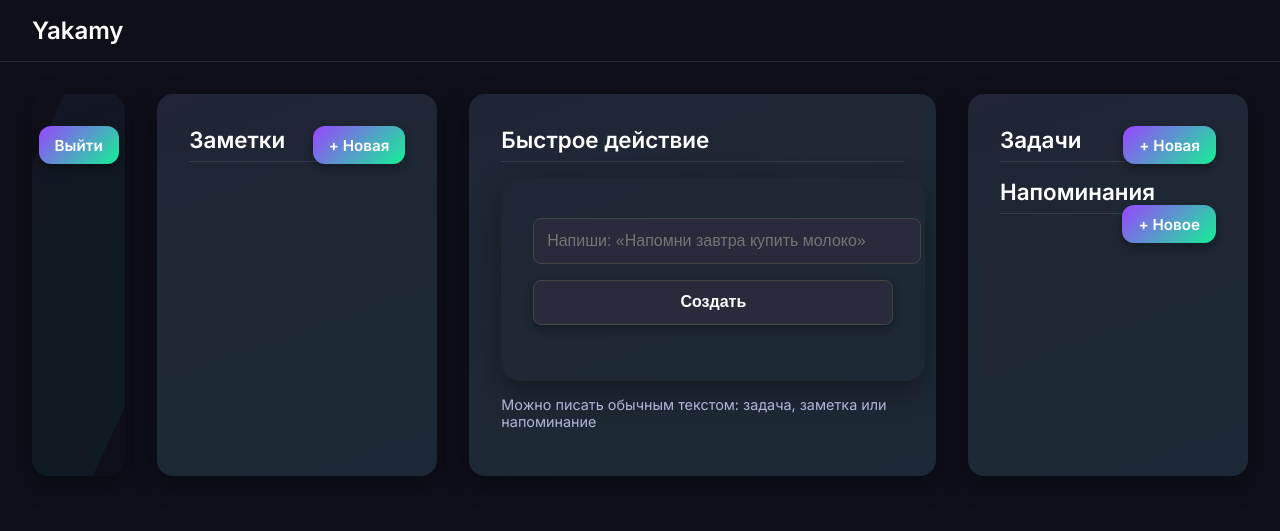
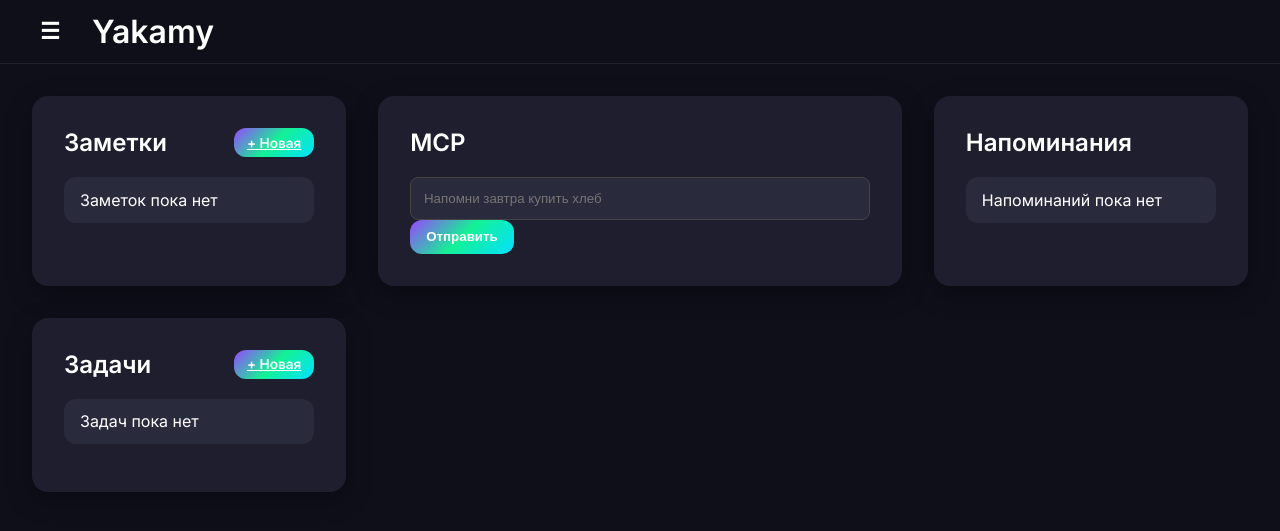
Before and after one commit to RaTaTaPAPAZ/Yakamy_Alpha, a Django app: page / in a window 1280 px wide. Shown: the top 531 px of the page. Run offline with Django 5.2, Linux system fonts and the light colour scheme; a user stored in the database is signed in; data comes from the database, SQL or seed files in the repository; both versions use the stored data as it was after the commit; data that the repository does not hold is empty.

Commit message:
на проверку

```diff
--- a/core/static/gallery/style.css
+++ b/core/static/gallery/style.css
@@ -1,246 +1,162 @@
-/* Подключаем шрифты */
 @import url('https://fonts.googleapis.com/css2?family=Inter:wght@400;600&display=swap');
 
 :root {
-    --primary-color: #9945FF;
-    --secondary-color: #14F195;
-    --primary-hover: #DC1FFF;
-    --bg-color: #0F0F1A;
-    --card-bg: #1E1E2F;
-    --text-color: #FFFFFF;
-    --secondary-text: #B1B5D6;
-    --shadow-color: rgba(0,0,0,0.35);
-    --gradient-primary: linear-gradient(135deg, #9945FF, #14F195, #03E1FF);
+    --primary: #9945FF;
+    --bg: #0F0F1A;
+    --card: #1E1E2F;
+    --text: #FFFFFF;
+    --muted: #B1B5D6;
+    --shadow: rgba(0,0,0,0.35);
+    --gradient: linear-gradient(135deg, #9945FF, #14F195, #03E1FF);
+}
+
+* {
+    box-sizing: border-box;
 }
 
 body {
+    margin: 0;
     font-family: 'Inter', sans-serif;
-    background-color: var(--bg-color);
-    color: var(--text-color);
-    margin: 0;
+    background: var(--bg);
+    color: var(--text);
+    overflow-x: hidden;
+}
+
+/* TOPBAR */
+.topbar {
+    height: 64px;
+    display: flex;
+    align-items: center;
+    gap: 1rem;
+    padding: 0 1.5rem;
+    border-bottom: 1px solid rgba(255,255,255,0.08);
+}
+
+.burger {
+    background: none;
+    border: none;
+    color: var(--text);
+    font-size: 1.4rem;
+    cursor: pointer;
+}
+
+/* APP */
+.app {
+    position: relative;
+}
+
+/* SIDEBAR */
+.sidebar {
+    position: fixed;
+    top: 64px;
+    left: 0;
+    width: 240px;
+    height: calc(100vh - 64px);
+    background: #0C0C14;
+    border-right: 1px solid rgba(255,255,255,0.08);
+    transform: translateX(-100%);
+    transition: transform 0.3s ease;
+    z-index: 1000;
+}
+
+.sidebar-open .sidebar {
+    transform: translateX(0);
+}
+
+.sidebar-header {
+    padding: 1.5rem;
+    font-weight: 600;
+}
+
+.sidebar-content {
+    padding: 1rem;
+}
+
+/* OVERLAY */
+.overlay {
+    position: fixed;
+    inset: 0;
+    background: rgba(0,0,0,0.5);
+    opacity: 0;
+    pointer-events: none;
+    transition: opacity 0.3s ease;
+    z-index: 900;
+}
+
+.sidebar-open .overlay {
+    opacity: 1;
+    pointer-events: auto;
+}
+
+/* DASHBOARD */
+.dashboard {
+    padding: 2rem;
+    display: grid;
+    grid-template-columns: 3fr 5fr 3fr;
+    gap: 2rem;
+}
+
+/* CARDS */
+section {
+    background: var(--card);
+    padding: 2rem;
+    border-radius: 1rem;
+    box-shadow: 0 8px 24px var(--shadow);
+}
+
+/* HEADERS */
+h2 {
+    margin-top: 0;
+    display: flex;
+    justify-content: space-between;
+    align-items: center;
+}
+
+/* BUTTONS */
+.btn, button {
+    background: var(--gradient);
+    border: none;
+    color: white;
+    padding: 0.6rem 1rem;
+    border-radius: 0.75rem;
+    font-weight: 600;
+    cursor: pointer;
+}
+
+.btn.small {
+    padding: 0.4rem 0.8rem;
+    font-size: 0.85rem;
+}
+
+/* LISTS */
+ul {
+    list-style: none;
     padding: 0;
 }
 
-a {
-    text-decoration: none;
-    color: var(--primary-color);
-    font-weight: 600;
+li {
+    background: #2A2A3D;
+    padding: 0.8rem 1rem;
+    border-radius: 0.75rem;
+    display: flex;
+    justify-content: space-between;
+    margin-bottom: 0.5rem;
 }
 
-/* Кнопки с градиентом */
-button, .btn {
-    background: var(--gradient-primary);
-    background-size: 200% 200%;
-    color: white;
-    border: none;
-    padding: 0.6rem 1rem;
+/* MCP */
+.mcp_message {
+    background: #2A2A3D;
+    padding: 1rem;
     border-radius: 0.75rem;
-    cursor: pointer;
-    font-weight: 600;
-    font-size: 0.95rem;
-    transition: all 0.4s ease;
-    box-shadow: 0 4px 10px var(--shadow-color);
+    margin-bottom: 1rem;
+    color: var(--muted);
 }
 
-button:hover, .btn:hover {
-    background-position: right center;
-    transform: translateY(-2px);
-    box-shadow: 0 6px 16px var(--shadow-color);
-}
-
-button:active, .btn:active {
-    transform: translateY(0);
-    box-shadow: 0 4px 10px var(--shadow-color);
-}
-
-/* Header */
-header {
-    display: flex;
-    justify-content: space-between;
-    align-items: center;
-    padding: 1rem 2rem;
-    border-bottom: 1px solid rgba(255,255,255,0.1);
-}
-
-header h1 {
-    font-size: 1.5rem;
-    margin: 0;
-}
-
-/* Главная сетка */
-main {
-    display: grid;
-    grid-template-columns: 1fr 3fr 5fr 3fr;
-    gap: 2rem;
-    padding: 2rem;
-}
-
-/* Секции с градиентным hover */
-section {
-    background: var(--card-bg);
-    padding: 2rem;
-    border-radius: 1rem;
-    box-shadow: 0 8px 24px var(--shadow-color);
-    transition: all 0.4s ease;
-    position: relative;
-    overflow: hidden;
-}
-
-section::before {
-    content: '';
-    position: absolute;
-    top: -50%;
-    left: -50%;
-    width: 200%;
-    height: 200%;
-    background: var(--gradient-primary);
-    opacity: 0.05;
-    transform: rotate(25deg);
-    transition: opacity 0.4s ease;
-    z-index: 0;
-}
-
-section:hover::before {
-    opacity: 0.15;
-}
-
-section * {
-    position: relative;
-    z-index: 1;
-}
-
-.profile_block{
-    display: flex;
-    justify-content: center;
-    align-items:start;
-    max-width: max-content;
-    background: var(--bg-color);
-    margin: 0;
-}
-h2 {
-    margin-top: 0;
-    font-size: 1.4rem;
-    margin-bottom: 1rem;
-    border-bottom: 1px solid rgba(255,255,255,0.1);
-    padding-bottom: 0.5rem;
-    color: var(--text-color);
-}
-
-/* Списки */
-ul {
-    list-style: none;
-    padding: 0;
-    margin: 0;
-}
-
-li {
-    padding: 0.8rem 1rem;
-    display: flex;
-    justify-content: space-between;
-    align-items: center;
-    border-radius: 0.75rem;
+input {
+    width: 100%;
+    padding: 0.8rem;
+    border-radius: 0.5rem;
     background: #2A2A3D;
-    margin-bottom: 0.5rem;
-    box-shadow: 0 2px 6px rgba(0,0,0,0.25);
-    transition: all 0.3s ease;
-}
-
-li:hover {
-    transform: translateY(-2px);
-    box-shadow: 0 4px 12px rgba(0,0,0,0.35);
-    background: linear-gradient(135deg, #9945FF, #14F195, #03E1FF);
+    border: 1px solid #444;
     color: white;
 }
-
-.actions a {
-    margin-left: 0.5rem;
-    color: var(--secondary-text);
-    font-size: 1rem;
-    transition: all 0.3s ease;
-}
-
-.actions a:hover {
-    color: var(--primary-color);
-}
-
-.actions {
-    display: inline-block;
-    padding: 0.5rem 1rem;
-    background: #2A2A3D;
-    color: var(--text-color);
-    border-radius: 0.75rem;
-    font-weight: 600;
-    margin-top: 0.5rem;
-    transition: all 0.4s ease;
-}
-
-.actions:hover {
-    background: var(--gradient-primary);
-    color: white;
-}
-
-/* Страница входа */
-.login-body {
-    display: flex;
-    justify-content: center;
-    align-items: center;
-    height: 100vh;
-    background: var(--bg-color);
-    margin: 0;
-}
-
-form h2, form h3 {
-    text-align: center;
-    margin-bottom: 1.5rem;
-    color: var(--text-color);
-}
-
-form {
-    background: var(--card-bg);
-    padding: 2.5rem 2rem;
-    border-radius: 1.25rem;
-    box-shadow: 0 10px 30px var(--shadow-color);
-    width: 360px;
-    transition: all 0.4s ease;
-    position: relative;
-    overflow: hidden;
-}
-
-form::before {
-    content: '';
-    position: absolute;
-    top: -50%;
-    left: -50%;
-    width: 200%;
-    height: 200%;
-    background: var(--gradient-primary);
-    opacity: 0.05;
-    transform: rotate(25deg);
-    transition: opacity 0.4s ease;
-    z-index: 0;
-}
-
-form:hover::before {
-    opacity: 0.15;
-}
-
-form * {
-    position: relative;
-    z-index: 1;
-}
-
-input, button {
-    width: 100%;
-    padding: 0.8rem;
-    margin-bottom: 1rem;
-    border-radius: 0.5rem;
-    border: 1px solid #444;
-    font-size: 1rem;
-    background: #2A2A3D;
-    color: var(--text-color);
-}
-
-input:focus {
-    outline: none;
-    border: 1px solid var(--primary-color);
-}
--- a/core/templates/dashboard.html
+++ b/core/templates/dashboard.html
@@ -8,16 +8,37 @@
 </head>
 <body>
 
-<header>
+<header class="topbar">
+    <button class="burger" onclick="toggleSidebar()">☰</button>
     <h1>Yakamy</h1>
 </header>
 
-<main>
-    <section class="profile_block">
+<div class="app">
+
+    <!-- SIDEBAR -->
+    <aside class="sidebar" id="sidebar">
+        <div class="sidebar-header">
+            <span>Аккаунт</span>
+        </div>
+
+        <nav class="sidebar-content">
             <a href="{% url 'logout' %}" class="btn">Выйти</a>
-    </section>
+        </nav>
+    </aside>
+
+    <!-- OVERLAY -->
+    <div class="overlay" id="overlay" onclick="toggleSidebar()"></div>
+
+    <!-- MAIN -->
+    <main class="dashboard">
+
+        <!-- NOTES -->
         <section>
-        <h2>Заметки <a href="{% url 'create_note' %}" class="btn" style="float:right;">+ Новая</a></h2>
+            <h2>
+                Заметки
+                <a href="{% url 'create_note' %}" class="btn small">+ Новая</a>
+            </h2>
+
             <ul>
                 {% for note in notes %}
                     <li>
@@ -27,59 +48,93 @@
                             <a href="{% url 'delete_note' note.id %}">🗑</a>
                         </span>
                     </li>
+                {% empty %}
+                    <li class="empty">Заметок пока нет</li>
                 {% endfor %}
             </ul>
         </section>
-    <section>
-        <h2>Быстрое действие</h2>
 
-        <form method="post" action="{% url 'mcp_create' %}">
+        <!-- MCP -->
+        <section class="mcp">
+            <h2>MCP</h2>
+
+            {% if request.session.mcp %}
+                {% if request.session.mcp.question %}
+                    <div class="mcp_message">
+                        {{ request.session.mcp.question }}
+                    </div>
+                {% endif %}
+            {% endif %}
+
+            <form method="post"
+                  action="{% if request.session.mcp %}{% url 'mcp_clarify' %}{% else %}{% url 'mcp_create' %}{% endif %}">
                 {% csrf_token %}
+
                 <input
-                onkeydown="if(event.key==='Enter'){this.form.submit();}"
                     type="text"
-                name="text"
-                placeholder="Напиши: «Напомни завтра купить молоко»"
+                    name="{% if request.session.mcp %}answer{% else %}text{% endif %}"
+                    placeholder="Напомни завтра купить хлеб"
                     autocomplete="off"
+                    class="{% if request.session.mcp %}mcp-active{% endif %}"
                 >
-            <button type="submit">Создать</button>
+
+                <button type="submit">Отправить</button>
             </form>
-
-        <p style="color: var(--secondary-text); font-size: 0.9rem;">
-            Можно писать обычным текстом: задача, заметка или напоминание
-        </p>
         </section>
 
+        <!-- REMINDERS -->
         <section>
-        <h2>Задачи <a href="{% url 'create_task' %}" class="btn" style="float:right;">+ Новая</a></h2>
+            <h2>
+                Напоминания
+            </h2>
+
+            <ul>
+                {% for reminder in reminders %}
+                    <li>
+                        {{ reminder.text }}
+                        <small>
+                            {{ reminder.remind_at|date:"d.m.Y H:i" }}
+                        </small>
+                        <span class="actions">
+                            <a href="{% url 'delete_reminder' reminder.id %}">🗑</a>
+                        </span>
+                    </li>
+                {% empty %}
+                    <li class="empty">Напоминаний пока нет</li>
+                {% endfor %}
+            </ul>
+        </section>
+
+        <!-- TASKS -->
+        <section>
+            <h2>
+                Задачи
+                <a href="{% url 'create_task' %}" class="btn small">+ Новая</a>
+            </h2>
+
             <ul>
                 {% for task in tasks %}
                     <li>
-                {{ task.title }} ({{ task.status }})
-                {% if task.due_date %} — {{ task.due_date }}{% endif %}
+                        {{ task.title }}
                         <span class="actions">
                             <a href="{% url 'edit_task' task.id %}">✏️</a>
                             <a href="{% url 'delete_task' task.id %}">🗑</a>
                         </span>
                     </li>
-        {% endfor %}
-        </ul>
-
-        <h2>Напоминания <a href="{% url 'create_reminder' %}" class="btn" style="float:right;">+ Новое</a></h2>
-        <ul>
-        {% for reminder in reminders %}
-            <li>
-                {{ reminder.text }} — {{ reminder.remind_at }}
-                {% if reminder.due_date %} — {{ reminder.due_date }}{% endif %}
-                <span class="actions">
-                    <a href="{% url 'edit_reminder' reminder.id %}">✏️</a>
-                    <a href="{% url 'delete_reminder' reminder.id %}">🗑</a>
-                </span>
-            </li>
+                {% empty %}
+                    <li class="empty">Задач пока нет</li>
                 {% endfor %}
             </ul>
         </section>
+
     </main>
+</div>
+
+<script>
+function toggleSidebar() {
+    document.body.classList.toggle('sidebar-open');
+}
+</script>
 
 </body>
 </html>
--- a/core/urls.py
+++ b/core/urls.py
@@ -31,4 +31,6 @@ urlpatterns = [
 
     path('mcp/', views.mcp_create, name='mcp_create'),
 
+    path("mcp/clarify/", views.mcp_clarify, name="mcp_clarify"),
+
 ]
--- a/core/views.py
+++ b/core/views.py
@@ -11,6 +11,7 @@ from core.services.mcp.parser import parse
 from core.services.mcp.intents import IntentType
 
 from .models import Note, Task, Reminder
+from core.services.mcp.dates import extract_date
 
 @login_required
 def dashboard(request):
@@ -138,41 +139,76 @@ def delete_reminder(request, reminder_id):
 
 @login_required
 def mcp_create(request):
-    if request.method != 'POST':
-        return redirect('dashboard')
-
-    text = request.POST.get('text', '').strip()
-
+    text = request.POST.get("text", "").strip()
     if not text:
-        return redirect('dashboard')
+        return redirect("dashboard")
 
     result = parse(text)
 
-    intent = result["intent"]
-    data = result["data"]
+    if result.missing:
+        request.session["mcp"] = {
+            "intent": result.intent.name,
+            "data": result.data,
+            "missing": result.missing,
+            "question": result.question,
+        }
+        return redirect("dashboard")
+
+    _commit_mcp(request.user, result)
+    request.session.pop("mcp", None)
+    return redirect("dashboard")
 
 
-    if intent == IntentType.NOTE:
-        Note.objects.create(
-            user=request.user,
-            title=data.get('title', '')[:255],
-            content=data.get('content', '')
+@login_required
+def mcp_clarify(request):
+    answer = request.POST.get("answer", "").strip()
+    mcp = request.session.get("mcp")
+
+    if not mcp or not answer:
+        return redirect("dashboard")
+
+    if "date" in mcp["missing"]:
+        from core.services.mcp.dates import extract_date
+        date = extract_date(answer)
+
+        if not date:
+            mcp["question"] = "Я не понял дату, попробуй иначе"
+            request.session["mcp"] = mcp
+            return redirect("dashboard")
+
+        mcp["data"]["remind_at"] = date
+        mcp["missing"].remove("date")
+
+    if not mcp["missing"]:
+        from core.services.mcp.types import MCPResult
+        from core.services.mcp.intents import IntentType
+
+        result = MCPResult(
+            intent=IntentType[mcp["intent"]],
+            data=mcp["data"],
+            missing=[]
+        )
+        _commit_mcp(request.user, result)
+        request.session.pop("mcp", None)
+
+    return redirect("dashboard")
+def _commit_mcp(user, result):
+    if result.intent.name == "REMINDER":
+        Reminder.objects.create(
+            user=user,
+            text=result.data["text"],
+            remind_at=result.data["remind_at"]
         )
 
-    elif intent == IntentType.TASK:
+    if result.intent.name == "TASK":
         Task.objects.create(
-            user=request.user,
-            title=data.get('title', '')[:255],
-            description=data.get('description', '')
+            user=user,
+            title=result.data.get("title", result.data.get("text", "")),
         )
 
-    elif intent == IntentType.REMINDER:
-        Reminder.objects.create(
-            user=request.user,
-            text=data.get("text", ""),
-            remind_at=data.get("date")
+    if result.intent.name == "NOTE":
+        Note.objects.create(
+            user=user,
+            title=result.data.get("title", "Заметка"),
+            content=result.data.get("text", "")
         )
-
-
-
-    return redirect('dashboard')
```
Also changed, not shown: core/services/mcp/detect.py (added, +29 -0 lines), core/services/mcp/handlers.py (+36 -17 lines), core/services/mcp/parser.py (+9 -43 lines), core/services/mcp/types.py (added, +11 -0 lines), db.sqlite3. Lines whose indentation alone changed are shown as unchanged.
